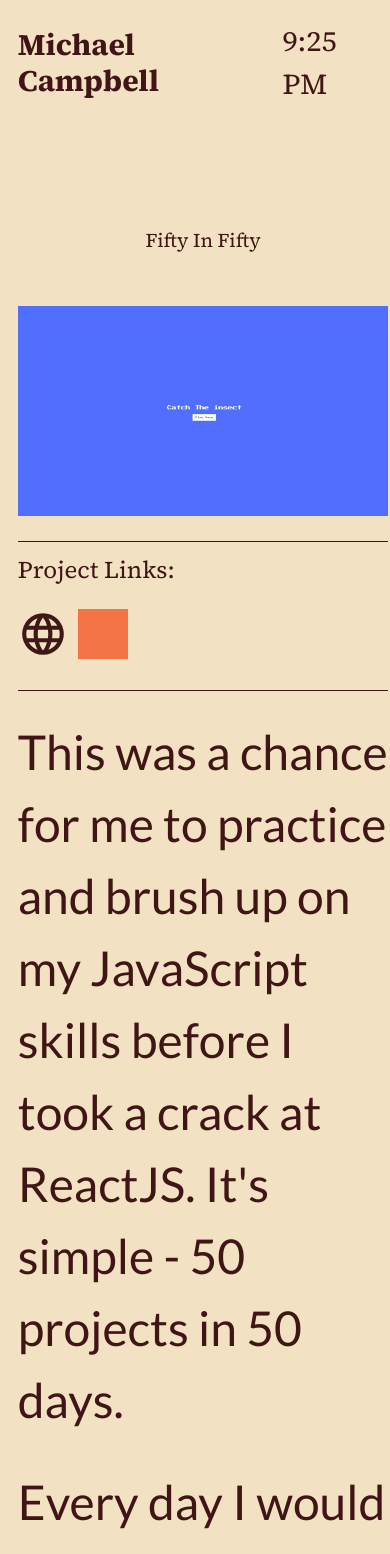
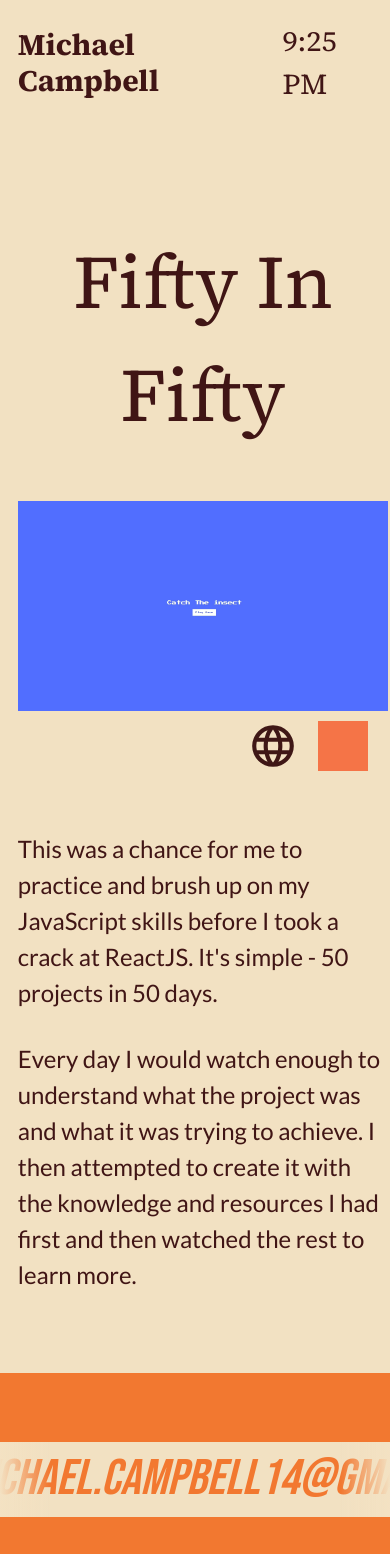
Before and after one commit to soupy96/march-port-2024, a React (Vite) app: page /fifty-in-fifty in a window 390 px wide. Shown: the top 1554 px of the page. Built offline with nearby package versions, Linux system fonts and the light colour scheme; grey boxes are pictures that could not be loaded; some icons are missing.

Commit message:
finished all responsiveness except the body on the homepage

```diff
--- a/src/components/Body.jsx
+++ b/src/components/Body.jsx
@@ -1,12 +1,80 @@
 import styled from 'styled-components';
 
 // TODO
+// have each number slide out and the new number slide in
 
 function Body() {
   return (
     <BodyBox>
-      <NumberSide>
-        {/* have each number slide out and the new number slide in */}
+      <RowSection>
+        <BigNumber>
+          <p>01</p>
+        </BigNumber>
+        <RightInfo>
+          <Info>
+            <h2>Career pursuit</h2>
+            <p>
+              I'm all about chasing my career dreams while squeezing in time for
+              what I love. Whether it's getting lost in the great outdoors,
+              gaming with friends, or just kicking back with a good book, I'm
+              all about balancing work and play. Connecting with friends over
+              shared interests keeps me grounded, and I'm always up for trying
+              something new. Life's a journey, and I'm just enjoying the ride,
+              one adventure at a time.
+            </p>
+          </Info>
+          <Square>
+            <span></span>
+          </Square>
+        </RightInfo>
+      </RowSection>
+      <RowSection>
+        <BigNumber>
+          <p>02</p>
+        </BigNumber>
+        <RightInfo>
+          <Info>
+            <h2>Passionate innovation</h2>
+            <p>
+              In the midst of chasing my career dreams and enjoying life's
+              adventures, I've found a true passion for web development. There's
+              something incredibly rewarding about bringing ideas to life online
+              and creating meaningful digital experiences. Whether I'm coding
+              late into the night or collaborating with fellow developers, I'm
+              constantly honing my skills and pushing the boundaries of what's
+              possible. It's a dynamic field that keeps me engaged and inspired,
+              and I can't wait to see where this journey takes me next.
+            </p>
+          </Info>
+          <Square>
+            <span></span>
+          </Square>
+        </RightInfo>
+      </RowSection>
+      <RowSection>
+        <BigNumber>
+          <p>03</p>
+        </BigNumber>
+        <RightInfo>
+          <Info>
+            <h2>Creative expertise</h2>
+            <p>
+              Detail-oriented and creative Front-End Web Developer with 4 years
+              of experience in designing and implementing responsive and
+              user-friendly web applications. Proficient in a wide range of
+              front-end technologies and dedicated to delivering high-quality,
+              visually appealing websites.
+            </p>
+            <br />
+            <br />
+            <p>Let's create captivating online experiences together!</p>
+          </Info>
+          <Square>
+            <span></span>
+          </Square>
+        </RightInfo>
+      </RowSection>
+      {/* <NumberSide>
         <LeftSide>
           <p>0</p>
           <p>0</p>
@@ -66,61 +134,49 @@ function Body() {
           </Info>
           <Number>03</Number>
         </SingleBody>
-      </BodySide>
+      </BodySide> */}
     </BodyBox>
   );
 }
 
 const BodyBox = styled.div`
   display: flex;
-  justify-content: space-between;
+  flex-direction: column;
   width: 100%;
   height: 100%;
   margin-top: 100vh;
   padding: 20px 0px;
 `;
 
-const NumberSide = styled.div`
-  width: 40%;
-  font-size: 45rem;
-  display: flex;
-  justify-content: space-evenly;
-  font-family: 'Bebas Neue', sans-serif;
-`;
-
-const LeftSide = styled.div`
-  position: sticky;
-  line-height: 850px;
-  top: 0;
-  overflow: hidden;
-`;
-
-const RightSide = styled.div`
-  background-color: #f2e1c2;
-  position: sticky;
-  line-height: 850px;
-  top: 0;
-  overflow: hidden;
-`;
-
-const BodySide = styled.div`
-  width: 60%;
-`;
-
-const SingleBody = styled.div`
-  padding-top: 100px;
-  padding-bottom: 150px;
-  border-top: 1px solid #401515;
+const RowSection = styled.div`
+  width: 100%;
   display: flex;
   justify-content: space-between;
 `;
 
+const BigNumber = styled.div`
+  width: 40%;
+  font-size: 45rem;
+  font-family: 'Bebas Neue', sans-serif;
+  display: flex;
+  justify-content: center;
+`;
+
+const RightInfo = styled.div`
+  border-top: 1px solid #401515;
+  padding-top: 100px;
+  padding-bottom: 150px;
+  display: flex;
+  justify-content: space-between;
+  width: 60%;
+`;
+
 const Info = styled.div`
-  width: 80%;
+  width: 90%;
 
   h2 {
     font-size: 150px;
-    line-height: 200px;
+    /* line-height: 200px; */
     margin-bottom: 50px;
   }
 
@@ -129,12 +185,74 @@ const Info = styled.div`
   }
 `;
 
-const Number = styled.div`
+const Square = styled.div`
   width: 5%;
-  text-align: right;
-  font-size: 30px;
-  font-family: 'Source Serif 4', serif;
-  margin-top: 40px;
+  display: flex;
+  justify-content: flex-end;
+  margin-top: 60px;
+
+  span {
+    width: 10px;
+    height: 10px;
+    background-color: #401515;
+  }
 `;
 
+// const NumberSide = styled.div`
+//   width: 40%;
+//   font-size: 45rem;
+//   display: flex;
+//   justify-content: space-evenly;
+//   font-family: 'Bebas Neue', sans-serif;
+// `;
+
+// const LeftSide = styled.div`
+//   position: sticky;
+//   line-height: 850px;
+//   top: 0;
+//   overflow: hidden;
+// `;
+
+// const RightSide = styled.div`
+//   background-color: #f2e1c2;
+//   position: sticky;
+//   line-height: 850px;
+//   top: 0;
+//   overflow: hidden;
+// `;
+
+// const BodySide = styled.div`
+//   width: 60%;
+// `;
+
+// const SingleBody = styled.div`
+//   padding-top: 100px;
+//   padding-bottom: 150px;
+//   border-top: 1px solid #401515;
+//   display: flex;
+//   justify-content: space-between;
+// `;
+
+// const Info = styled.div`
+//   width: 80%;
+
+//   h2 {
+//     font-size: 150px;
+//     line-height: 200px;
+//     margin-bottom: 50px;
+//   }
+
+//   p {
+//     font-size: 30px;
+//   }
+// `;
+
+// const Number = styled.div`
+//   width: 5%;
+//   text-align: right;
+//   font-size: 30px;
+//   font-family: 'Source Serif 4', serif;
+//   margin-top: 40px;
+// `;
+
 export default Body;
--- a/src/pages/FiftyInFifty.jsx
+++ b/src/pages/FiftyInFifty.jsx
@@ -76,9 +76,27 @@ const TitleMainImg = styled.div`
   text-align: center;
 
   h1 {
-    font-size: 5vw;
+    font-size: 150px;
     font-family: 'Source Serif 4', serif;
     margin: 50px 0px;
+  }
+
+  @media only screen and (max-width: 1440px) {
+    h1 {
+      font-size: 125px;
+    }
+  }
+
+  @media only screen and (max-width: 768px) {
+    h1 {
+      font-size: 100px;
+    }
+  }
+
+  @media only screen and (max-width: 425px) {
+    h1 {
+      font-size: 75px;
+    }
   }
 `;
 
@@ -88,6 +106,11 @@ const ProjectInfo = styled.div`
   margin: 50px 0px;
   position: relative;
   height: 100%;
+
+  @media only screen and (max-width: 1024px) {
+    flex-direction: column;
+    margin-top: 0;
+  }
 
   @media only screen and (max-width: 768px) {
     flex-wrap: wrap;
@@ -101,19 +124,12 @@ const ProjectLinks = styled.div`
   flex-wrap: wrap;
   position: sticky;
   top: 50px;
-  width: 10%;
+  width: 200px;
   border-top: 1px solid #401515;
   border-bottom: 1px solid #401515;
   padding: 10px 0px;
   height: 150px;
   font-family: 'Source Serif 4', serif;
-
-  @media only screen and (max-width: 768px) {
-    position: relative;
-    width: 100%;
-    top: 25px;
-    margin-bottom: 50px;
-  }
 
   p {
     font-size: 1.5rem;
@@ -133,19 +149,52 @@ const ProjectLinks = styled.div`
   img:hover {
     transform: translateY(-5px);
   }
+
+  @media only screen and (max-width: 1024px) {
+    position: static;
+    width: 100%;
+    margin-bottom: 50px;
+    height: auto;
+    align-items: center;
+    justify-content: flex-end;
+    border: 0;
+
+    p {
+      width: auto;
+      margin-right: 20px;
+      display: none;
+    }
+
+    img {
+      margin-right: 20px;
+    }
+  }
 `;
 
 const ProjectBody = styled.div`
   width: 60%;
 
-  @media only screen and (max-width: 768px) {
-    width: 100%;
-  }
-
   p {
     font-size: 3rem;
     margin-bottom: 30px;
   }
+
+  @media only screen and (max-width: 1024px) {
+    width: 100%;
+
+    p {
+      font-size: 2rem;
+    }
+  }
+
+  @media only screen and (max-width: 768px) {
+  }
+
+  @media only screen and (max-width: 425px) {
+    p {
+      font-size: 1.5rem;
+    }
+  }
 `;
 
 export default FiftyInFifty;
--- a/src/pages/GithubFinder.jsx
+++ b/src/pages/GithubFinder.jsx
@@ -70,9 +70,27 @@ const TitleMainImg = styled.div`
   text-align: center;
 
   h1 {
-    font-size: 5vw;
+    font-size: 150px;
     font-family: 'Source Serif 4', serif;
     margin: 50px 0px;
+  }
+
+  @media only screen and (max-width: 1440px) {
+    h1 {
+      font-size: 125px;
+    }
+  }
+
+  @media only screen and (max-width: 768px) {
+    h1 {
+      font-size: 100px;
+    }
+  }
+
+  @media only screen and (max-width: 425px) {
+    h1 {
+      font-size: 75px;
+    }
   }
 `;
 
@@ -82,6 +100,11 @@ const ProjectInfo = styled.div`
   margin: 50px 0px;
   position: relative;
   height: 100%;
+
+  @media only screen and (max-width: 1024px) {
+    flex-direction: column;
+    margin-top: 0;
+  }
 
   @media only screen and (max-width: 768px) {
     flex-wrap: wrap;
@@ -95,19 +118,12 @@ const ProjectLinks = styled.div`
   flex-wrap: wrap;
   position: sticky;
   top: 50px;
-  width: 10%;
+  width: 200px;
   border-top: 1px solid #401515;
   border-bottom: 1px solid #401515;
   padding: 10px 0px;
   height: 150px;
   font-family: 'Source Serif 4', serif;
-
-  @media only screen and (max-width: 768px) {
-    position: relative;
-    width: 100%;
-    top: 25px;
-    margin-bottom: 50px;
-  }
 
   p {
     font-size: 1.5rem;
@@ -127,19 +143,52 @@ const ProjectLinks = styled.div`
   img:hover {
     transform: translateY(-5px);
   }
+
+  @media only screen and (max-width: 1024px) {
+    position: static;
+    width: 100%;
+    margin-bottom: 50px;
+    height: auto;
+    align-items: center;
+    justify-content: flex-end;
+    border: 0;
+
+    p {
+      width: auto;
+      margin-right: 20px;
+      display: none;
+    }
+
+    img {
+      margin-right: 20px;
+    }
+  }
 `;
 
 const ProjectBody = styled.div`
   width: 60%;
 
-  @media only screen and (max-width: 768px) {
-    width: 100%;
-  }
-
   p {
     font-size: 3rem;
     margin-bottom: 30px;
   }
+
+  @media only screen and (max-width: 1024px) {
+    width: 100%;
+
+    p {
+      font-size: 2rem;
+    }
+  }
+
+  @media only screen and (max-width: 768px) {
+  }
+
+  @media only screen and (max-width: 425px) {
+    p {
+      font-size: 1.5rem;
+    }
+  }
 `;
 
 export default GithubFinder;
--- a/src/pages/Hockey.jsx
+++ b/src/pages/Hockey.jsx
@@ -68,9 +68,27 @@ const TitleMainImg = styled.div`
   text-align: center;
 
   h1 {
-    font-size: 5vw;
+    font-size: 150px;
     font-family: 'Source Serif 4', serif;
     margin: 50px 0px;
+  }
+
+  @media only screen and (max-width: 1440px) {
+    h1 {
+      font-size: 125px;
+    }
+  }
+
+  @media only screen and (max-width: 768px) {
+    h1 {
+      font-size: 100px;
+    }
+  }
+
+  @media only screen and (max-width: 425px) {
+    h1 {
+      font-size: 75px;
+    }
   }
 `;
 
@@ -80,6 +98,11 @@ const ProjectInfo = styled.div`
   margin: 50px 0px;
   position: relative;
   height: 100%;
+
+  @media only screen and (max-width: 1024px) {
+    flex-direction: column;
+    margin-top: 0;
+  }
 
   @media only screen and (max-width: 768px) {
     flex-wrap: wrap;
@@ -93,19 +116,12 @@ const ProjectLinks = styled.div`
   flex-wrap: wrap;
   position: sticky;
   top: 50px;
-  width: 10%;
+  width: 200px;
   border-top: 1px solid #401515;
   border-bottom: 1px solid #401515;
   padding: 10px 0px;
   height: 150px;
   font-family: 'Source Serif 4', serif;
-
-  @media only screen and (max-width: 768px) {
-    position: relative;
-    width: 100%;
-    top: 25px;
-    margin-bottom: 50px;
-  }
 
   p {
     font-size: 1.5rem;
@@ -125,19 +141,52 @@ const ProjectLinks = styled.div`
   img:hover {
     transform: translateY(-5px);
   }
+
+  @media only screen and (max-width: 1024px) {
+    position: static;
+    width: 100%;
+    margin-bottom: 50px;
+    height: auto;
+    align-items: center;
+    justify-content: flex-end;
+    border: 0;
+
+    p {
+      width: auto;
+      margin-right: 20px;
+      display: none;
+    }
+
+    img {
+      margin-right: 20px;
+    }
+  }
 `;
 
 const ProjectBody = styled.div`
   width: 60%;
 
-  @media only screen and (max-width: 768px) {
-    width: 100%;
-  }
-
   p {
     font-size: 3rem;
     margin-bottom: 30px;
   }
+
+  @media only screen and (max-width: 1024px) {
+    width: 100%;
+
+    p {
+      font-size: 2rem;
+    }
+  }
+
+  @media only screen and (max-width: 768px) {
+  }
+
+  @media only screen and (max-width: 425px) {
+    p {
+      font-size: 1.5rem;
+    }
+  }
 `;
 
 export default Hockey;
--- a/src/pages/JimChapman.jsx
+++ b/src/pages/JimChapman.jsx
@@ -63,9 +63,27 @@ const TitleMainImg = styled.div`
   text-align: center;
 
   h1 {
-    font-size: 5vw;
+    font-size: 150px;
     font-family: 'Source Serif 4', serif;
     margin: 50px 0px;
+  }
+
+  @media only screen and (max-width: 1440px) {
+    h1 {
+      font-size: 125px;
+    }
+  }
+
+  @media only screen and (max-width: 768px) {
+    h1 {
+      font-size: 100px;
+    }
+  }
+
+  @media only screen and (max-width: 425px) {
+    h1 {
+      font-size: 75px;
+    }
   }
 `;
 
@@ -75,6 +93,11 @@ const ProjectInfo = styled.div`
   margin: 50px 0px;
   position: relative;
   height: 100%;
+
+  @media only screen and (max-width: 1024px) {
+    flex-direction: column;
+    margin-top: 0;
+  }
 
   @media only screen and (max-width: 768px) {
     flex-wrap: wrap;
@@ -88,19 +111,12 @@ const ProjectLinks = styled.div`
   flex-wrap: wrap;
   position: sticky;
   top: 50px;
-  width: 10%;
+  width: 200px;
   border-top: 1px solid #401515;
   border-bottom: 1px solid #401515;
   padding: 10px 0px;
   height: 150px;
   font-family: 'Source Serif 4', serif;
-
-  @media only screen and (max-width: 768px) {
-    position: relative;
-    width: 100%;
-    top: 25px;
-    margin-bottom: 50px;
-  }
 
   p {
     font-size: 1.5rem;
@@ -120,19 +136,52 @@ const ProjectLinks = styled.div`
   img:hover {
     transform: translateY(-5px);
   }
+
+  @media only screen and (max-width: 1024px) {
+    position: static;
+    width: 100%;
+    margin-bottom: 50px;
+    height: auto;
+    align-items: center;
+    justify-content: flex-end;
+    border: 0;
+
+    p {
+      width: auto;
+      margin-right: 20px;
+      display: none;
+    }
+
+    img {
+      margin-right: 20px;
+    }
+  }
 `;
 
 const ProjectBody = styled.div`
   width: 60%;
 
-  @media only screen and (max-width: 768px) {
-    width: 100%;
-  }
-
   p {
     font-size: 3rem;
     margin-bottom: 30px;
   }
+
+  @media only screen and (max-width: 1024px) {
+    width: 100%;
+
+    p {
+      font-size: 2rem;
+    }
+  }
+
+  @media only screen and (max-width: 768px) {
+  }
+
+  @media only screen and (max-width: 425px) {
+    p {
+      font-size: 1.5rem;
+    }
+  }
 `;
 
 export default JimChapman;
--- a/src/pages/Skull.jsx
+++ b/src/pages/Skull.jsx
@@ -82,9 +82,27 @@ const TitleMainImg = styled.div`
   text-align: center;
 
   h1 {
-    font-size: 5vw;
+    font-size: 150px;
     font-family: 'Source Serif 4', serif;
     margin: 50px 0px;
+  }
+
+  @media only screen and (max-width: 1440px) {
+    h1 {
+      font-size: 125px;
+    }
+  }
+
+  @media only screen and (max-width: 768px) {
+    h1 {
+      font-size: 100px;
+    }
+  }
+
+  @media only screen and (max-width: 425px) {
+    h1 {
+      font-size: 75px;
+    }
   }
 `;
 
@@ -94,6 +112,11 @@ const ProjectInfo = styled.div`
   margin: 50px 0px;
   position: relative;
   height: 100%;
+
+  @media only screen and (max-width: 1024px) {
+    flex-direction: column;
+    margin-top: 0;
+  }
 
   @media only screen and (max-width: 768px) {
     flex-wrap: wrap;
@@ -107,19 +130,12 @@ const ProjectLinks = styled.div`
   flex-wrap: wrap;
   position: sticky;
   top: 50px;
-  width: 10%;
+  width: 200px;
   border-top: 1px solid #401515;
   border-bottom: 1px solid #401515;
   padding: 10px 0px;
   height: 150px;
   font-family: 'Source Serif 4', serif;
-
-  @media only screen and (max-width: 768px) {
-    position: relative;
-    width: 100%;
-    top: 25px;
-    margin-bottom: 50px;
-  }
 
   p {
     font-size: 1.5rem;
@@ -139,19 +155,52 @@ const ProjectLinks = styled.div`
   img:hover {
     transform: translateY(-5px);
   }
+
+  @media only screen and (max-width: 1024px) {
+    position: static;
+    width: 100%;
+    margin-bottom: 50px;
+    height: auto;
+    align-items: center;
+    justify-content: flex-end;
+    border: 0;
+
+    p {
+      width: auto;
+      margin-right: 20px;
+      display: none;
+    }
+
+    img {
+      margin-right: 20px;
+    }
+  }
 `;
 
 const ProjectBody = styled.div`
   width: 60%;
 
-  @media only screen and (max-width: 768px) {
-    width: 100%;
-  }
-
   p {
     font-size: 3rem;
     margin-bottom: 30px;
   }
+
+  @media only screen and (max-width: 1024px) {
+    width: 100%;
+
+    p {
+      font-size: 2rem;
+    }
+  }
+
+  @media only screen and (max-width: 768px) {
+  }
+
+  @media only screen and (max-width: 425px) {
+    p {
+      font-size: 1.5rem;
+    }
+  }
 `;
 
 export default Skull;
--- a/src/pages/Todo.jsx
+++ b/src/pages/Todo.jsx
@@ -148,7 +148,6 @@ const ProjectLinks = styled.div`
     position: static;
     width: 100%;
     margin-bottom: 50px;
-    /* padding: 0; */
     height: auto;
     align-items: center;
     justify-content: flex-end;
--- a/src/pages/Updraft.jsx
+++ b/src/pages/Updraft.jsx
@@ -70,9 +70,27 @@ const TitleMainImg = styled.div`
   text-align: center;
 
   h1 {
-    font-size: 5vw;
+    font-size: 150px;
     font-family: 'Source Serif 4', serif;
     margin: 50px 0px;
+  }
+
+  @media only screen and (max-width: 1440px) {
+    h1 {
+      font-size: 125px;
+    }
+  }
+
+  @media only screen and (max-width: 768px) {
+    h1 {
+      font-size: 100px;
+    }
+  }
+
+  @media only screen and (max-width: 425px) {
+    h1 {
+      font-size: 75px;
+    }
   }
 `;
 
@@ -82,6 +100,11 @@ const ProjectInfo = styled.div`
   margin: 50px 0px;
   position: relative;
   height: 100%;
+
+  @media only screen and (max-width: 1024px) {
+    flex-direction: column;
+    margin-top: 0;
+  }
 
   @media only screen and (max-width: 768px) {
     flex-wrap: wrap;
@@ -95,19 +118,12 @@ const ProjectLinks = styled.div`
   flex-wrap: wrap;
   position: sticky;
   top: 50px;
-  width: 10%;
+  width: 200px;
   border-top: 1px solid #401515;
   border-bottom: 1px solid #401515;
   padding: 10px 0px;
   height: 150px;
   font-family: 'Source Serif 4', serif;
-
-  @media only screen and (max-width: 768px) {
-    position: relative;
-    width: 100%;
-    top: 25px;
-    margin-bottom: 50px;
-  }
 
   p {
     font-size: 1.5rem;
@@ -127,19 +143,52 @@ const ProjectLinks = styled.div`
   img:hover {
     transform: translateY(-5px);
   }
+
+  @media only screen and (max-width: 1024px) {
+    position: static;
+    width: 100%;
+    margin-bottom: 50px;
+    height: auto;
+    align-items: center;
+    justify-content: flex-end;
+    border: 0;
+
+    p {
+      width: auto;
+      margin-right: 20px;
+      display: none;
+    }
+
+    img {
+      margin-right: 20px;
+    }
+  }
 `;
 
 const ProjectBody = styled.div`
   width: 60%;
 
-  @media only screen and (max-width: 768px) {
-    width: 100%;
-  }
-
   p {
     font-size: 3rem;
     margin-bottom: 30px;
   }
+
+  @media only screen and (max-width: 1024px) {
+    width: 100%;
+
+    p {
+      font-size: 2rem;
+    }
+  }
+
+  @media only screen and (max-width: 768px) {
+  }
+
+  @media only screen and (max-width: 425px) {
+    p {
+      font-size: 1.5rem;
+    }
+  }
 `;
 
 export default Updraft;
```
